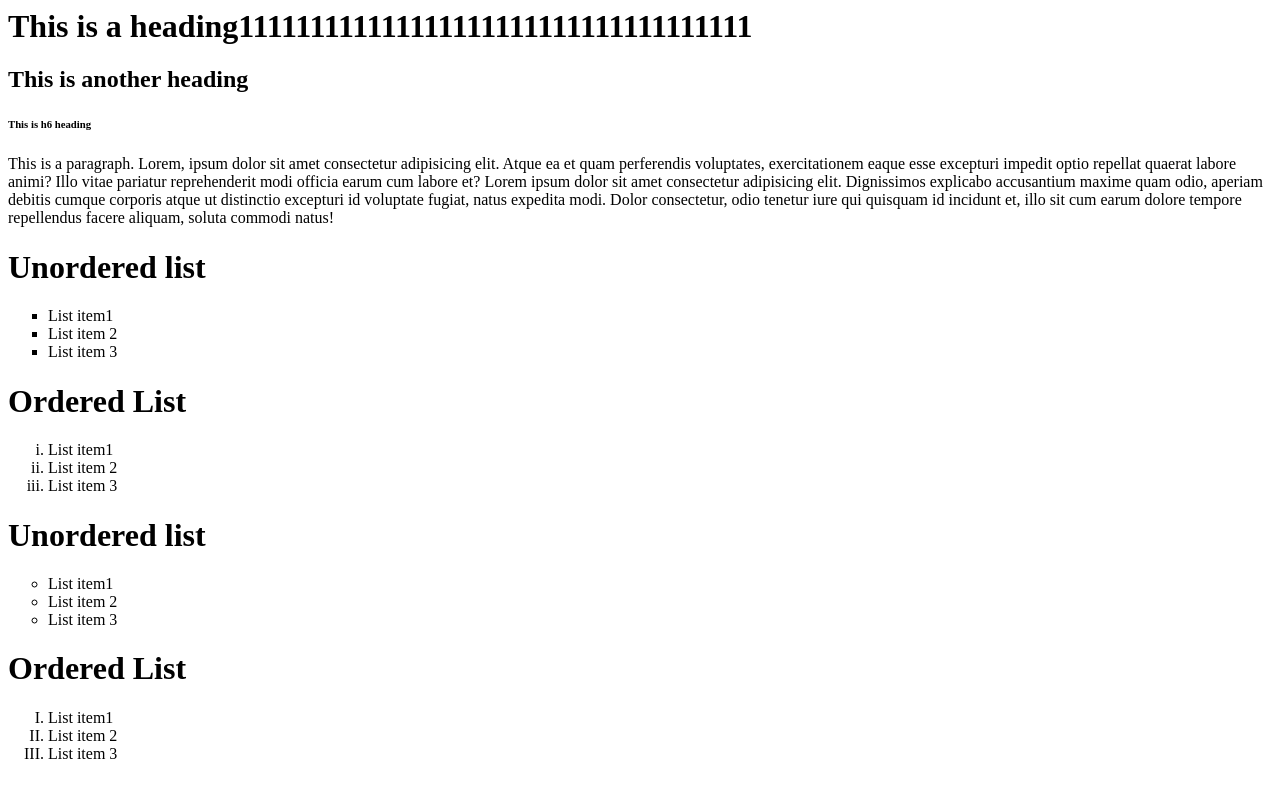
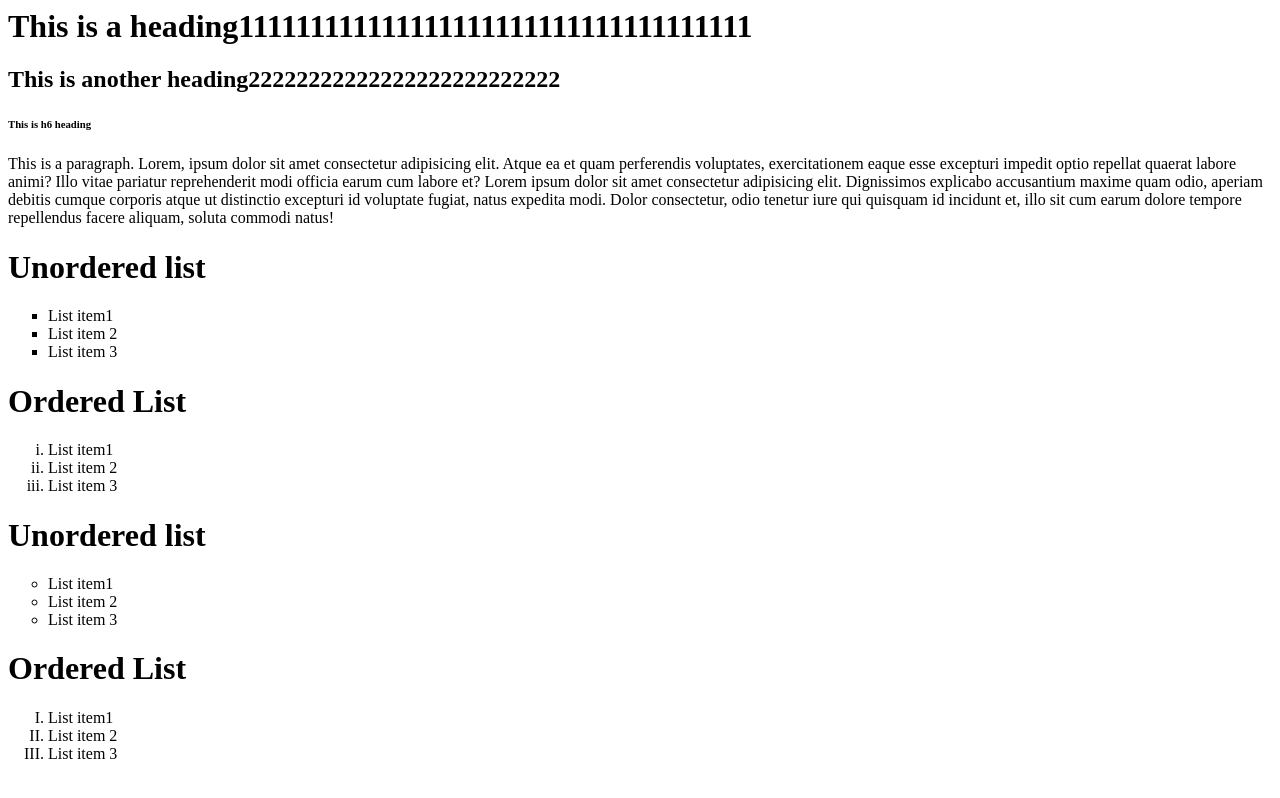
Before and after one commit to hakeemshah9846/html123, a plain HTML site: page index.html in a window 1280 px wide. Drawn offline with Linux system fonts and the light colour scheme.

Commit message:
Modified index file

```diff
--- a/index.html
+++ b/index.html
@@ -4,7 +4,7 @@
     </head>
     <body>
         <h1>This is a heading111111111111111111111111111111111111</h1>
-        <h2>This is another heading</h2>
+        <h2>This is another heading22222222222222222222222222</h2>
         <h6>This is h6 heading</h6>
 
         <p>This is a paragraph. Lorem, ipsum dolor sit amet consectetur adipisicing elit. Atque ea et quam perferendis voluptates, exercitationem eaque esse excepturi impedit optio repellat quaerat labore animi? Illo vitae pariatur reprehenderit modi officia earum cum labore et? Lorem ipsum dolor sit amet consectetur adipisicing elit. Dignissimos explicabo accusantium maxime quam odio, aperiam debitis cumque corporis atque ut distinctio excepturi id voluptate fugiat, natus expedita modi. Dolor consectetur, odio tenetur iure qui quisquam id incidunt et, illo sit cum earum dolore tempore repellendus facere aliquam, soluta commodi natus!</p>
```
